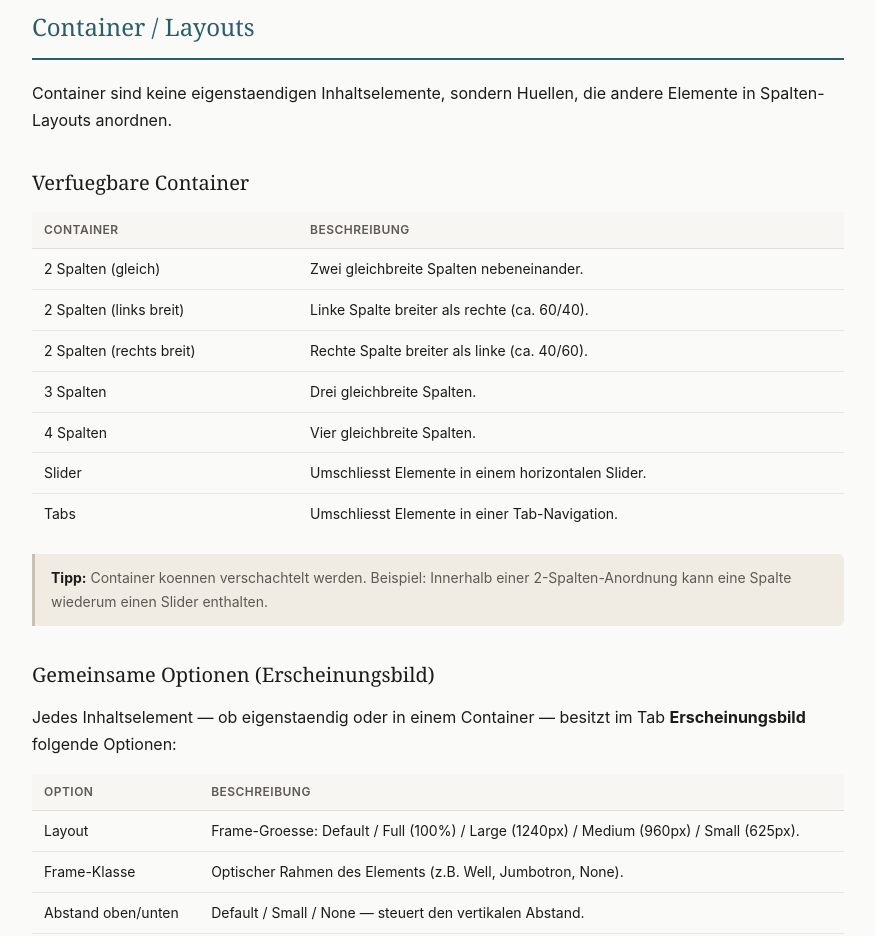
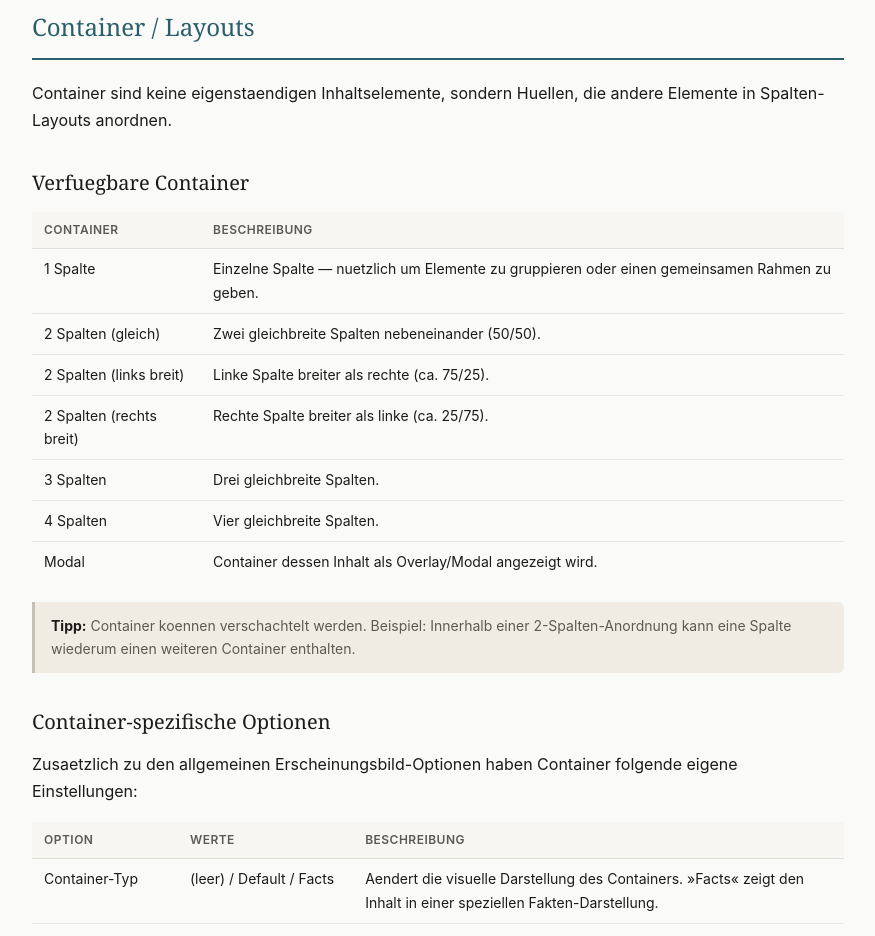
Before and after one commit to ntaupp-dk/dk-themepack-docs, a Jekyll site: the page built from index.md, in a window 1280 px wide and 1400 px high, scrolled down 11818 px. Shown: the top 936 px of the window, without its empty margins (202-1077 px from the left). Built offline with Jekyll 4.4.1, drawn with Linux system fonts in a browser that asks for light colours; some of the changed text lies outside the part shown.

Commit message:
docs: detail container options, frame classes, and spacing values
Add container-specific options (type, background, alignment, sticky text).
Detail frame-class width values (full/large/medium/small with px).
Add all 4 spacing directions with their exact values.
Document frame-options visibility condition.
Correct container list (add 1-column, modal; fix column ratios).

```diff
--- a/index.md
+++ b/index.md
@@ -414,26 +414,64 @@ Container sind keine eigenstaendigen Inhaltselemente, sondern Huellen, die ander
 
 | Container | Beschreibung |
 |-----------|-------------|
-| 2 Spalten (gleich) | Zwei gleichbreite Spalten nebeneinander. |
-| 2 Spalten (links breit) | Linke Spalte breiter als rechte (ca. 60/40). |
-| 2 Spalten (rechts breit) | Rechte Spalte breiter als linke (ca. 40/60). |
+| 1 Spalte | Einzelne Spalte — nuetzlich um Elemente zu gruppieren oder einen gemeinsamen Rahmen zu geben. |
+| 2 Spalten (gleich) | Zwei gleichbreite Spalten nebeneinander (50/50). |
+| 2 Spalten (links breit) | Linke Spalte breiter als rechte (ca. 75/25). |
+| 2 Spalten (rechts breit) | Rechte Spalte breiter als linke (ca. 25/75). |
 | 3 Spalten | Drei gleichbreite Spalten. |
 | 4 Spalten | Vier gleichbreite Spalten. |
-| Slider | Umschliesst Elemente in einem horizontalen Slider. |
-| Tabs | Umschliesst Elemente in einer Tab-Navigation. |
+| Modal | Container dessen Inhalt als Overlay/Modal angezeigt wird. |
 
-> **Tipp:** Container koennen verschachtelt werden. Beispiel: Innerhalb einer 2-Spalten-Anordnung kann eine Spalte wiederum einen Slider enthalten.
+> **Tipp:** Container koennen verschachtelt werden. Beispiel: Innerhalb einer 2-Spalten-Anordnung kann eine Spalte wiederum einen weiteren Container enthalten.
+
+### Container-spezifische Optionen
+
+Zusaetzlich zu den allgemeinen Erscheinungsbild-Optionen haben Container folgende eigene Einstellungen:
+
+| Option | Werte | Beschreibung |
+|--------|-------|-------------|
+| Container-Typ | (leer) / Default / Facts | Aendert die visuelle Darstellung des Containers. »Facts« zeigt den Inhalt in einer speziellen Fakten-Darstellung. |
+| Hintergrundfarbe | None / Weiss / Hellgrau / Dunkel | Hintergrund des gesamten Containers. Nur sichtbar wenn Frame-Klasse nicht »None«. |
+| Inhaltsausrichtung | (leer) / Oben / Mitte / Unten | Vertikale Ausrichtung der Inhalte innerhalb der Spalten. Relevant bei unterschiedlich hohen Spalteninhalten. |
+| Sticky Text | Checkbox | Fixiert den Text beim Scrollen innerhalb des Containers. |
 
 ### Gemeinsame Optionen (Erscheinungsbild)
 
 Jedes Inhaltselement — ob eigenstaendig oder in einem Container — besitzt im Tab **Erscheinungsbild** folgende Optionen:
 
+#### Frame-Klasse (Breite und Rahmen)
+
+Bestimmt die maximale Breite und den optischen Rahmen des Elements. Standard ist »None« (kein Rahmen).
+
+| Wert | Beschreibung |
+|------|-------------|
+| None | Kein Rahmen (Standard). Das Element nimmt die volle verfuegbare Breite ein. |
+| Default | Standard-Rahmen mit normaler Breite. |
+| Indent | Eingerueckter Rahmen. |
+| full (100%) | Volle Seitenbreite — das Element bricht aus dem normalen Inhaltsbereich aus. |
+| large (1240px) | Breiter Rahmen, maximal 1240px. |
+| medium (960px) | Mittlerer Rahmen, maximal 960px. |
+| small (625px) | Schmaler Rahmen, maximal 625px. |
+
+#### Abstaende
+
+| Option | Werte | Beschreibung |
+|--------|-------|-------------|
+| Abstand oben (Padding top) | None (Standard) / Default / Small | Vertikaler Abstand oberhalb des Elements. |
+| Abstand unten (Padding bottom) | None (Standard) / Default / Small | Vertikaler Abstand unterhalb des Elements. |
+| Abstand links (Padding left) | None / Small / Medium / Large | Horizontaler Abstand auf der linken Seite. |
+| Abstand rechts (Padding right) | None / Small / Medium / Large | Horizontaler Abstand auf der rechten Seite. |
+
+> **Tipp:** Die horizontalen Abstaende (links/rechts) sind besonders nuetzlich in Mehrspaltenlayouts, um den Inhalt innerhalb einer Spalte vom Rand abzusetzen.
+
+#### Frame-Optionen
+
+Nur sichtbar wenn die Frame-Klasse nicht »None« ist. Dargestellt als Checkboxen.
+
 | Option | Beschreibung |
 |--------|-------------|
-| Layout | Frame-Groesse: Default / Full (100%) / Large (1240px) / Medium (960px) / Small (625px). |
-| Frame-Klasse | Optischer Rahmen des Elements (z.B. Well, Jumbotron, None). |
-| Abstand oben/unten | Default / Small / None — steuert den vertikalen Abstand. |
-| Frame-Optionen | Einrueckung links/rechts (sichtbar wenn Frame-Klasse nicht "None"). |
+| Einrueckung links | Rueckt den Inhalt innerhalb des Frames nach rechts ein. |
+| Einrueckung rechts | Rueckt den Inhalt innerhalb des Frames nach links ein. |
 
 ---
 
```
